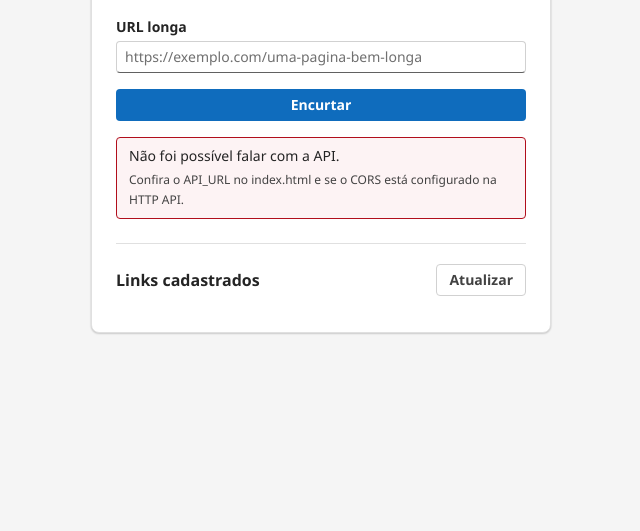
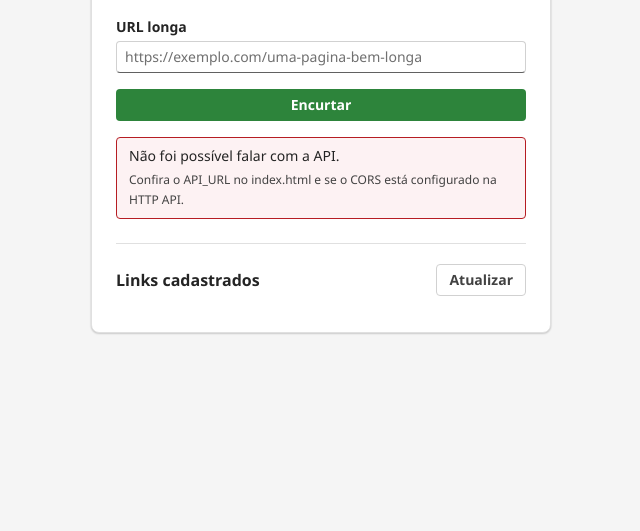
Before and after one commit to ricardoandreh/minicurso-aws-sepe2026, a website: page url-shortener/index.html in a window 1280 px wide. Shown: the part 269-800 px from the top of the page, without its empty margins (319-959 px from the left). Drawn offline with Linux system fonts and the light colour scheme; no server answers.

Commit message:
Realinha o frontend com a paleta do Instituto Federal Catarinense
Cores extraidas da faixa institucional, nao estimadas: vermelho #ca2027 e a
escala de verdes de #349a46 ate #f8fef8.

O verde institucional puro nao serve como cor de preenchimento com texto
branco: #3cb04f tem 2,79:1 e o AA da WCAG pede 4,5:1. Nem o verde mais escuro
da faixa (#458c43) passa, com 4,13:1. Os tons de botao sao esse mesmo verde
escurecido ate cruzar o limite, preservando a matiz: #2d843b no repouso
(4,69:1), #2a7b37 no hover, #246a2f no pressed. O verde de texto sobre fundo
claro e #277233 (5,93:1), e no tema escuro e #63c072 (6,45:1 sobre #292929).

Os tons claros (#e3f7e3 no badge) e o vermelho vem direto da paleta oficial,
sem ajuste. O vermelho so foi escurecido para uso como texto de erro.

Conferi os nove pares de cor usados na interface nos dois temas. O vermelho de
erro no tema escuro reprovava por pouco (4,48:1) e foi clareado para #ee7a7f.

Acrescenta tambem a faixa do vermelho ao verde no topo do card, que e o
elemento grafico da identidade, em 4px para assinar sem competir com o
conteudo. Favicon passa a usar o verde da marca.

```diff
--- a/url-shortener/index.html
+++ b/url-shortener/index.html
@@ -21,15 +21,22 @@
   --colorNeutralStroke1: #d1d1d1;
   --colorNeutralStroke2: #e0e0e0;
   --colorNeutralStrokeAccessible: #616161;
-  --colorBrandBackground: #0f6cbd;
-  --colorBrandBackgroundHover: #115ea3;
-  --colorBrandBackgroundPressed: #0c3b5e;
-  --colorBrandBackground2: #ebf3fc;
-  --colorBrandForeground1: #0f6cbd;
-  --colorBrandStroke1: #0f6cbd;
-  --colorPaletteRedForeground1: #b10e1c;
-  --colorPaletteRedBackground1: #fdf3f4;
-  --colorPaletteGreenForeground1: #0e700e;
+  /* Marca: paleta do Instituto Federal Catarinense.
+     O verde institucional puro (#3cb04f) tem só 2,79:1 com texto branco e
+     reprova no AA da WCAG, que pede 4,5:1. Os tons de preenchimento abaixo são
+     esse mesmo verde escurecido até passar, mantendo a matiz. Os tons claros
+     (#e3f7e3) e o vermelho (#ca2027) vêm direto da paleta oficial. */
+  --ifcVerde: #3cb04f;              /* verde institucional, referência */
+  --ifcVermelho: #ca2027;           /* vermelho institucional */
+  --colorBrandBackground: #2d843b;        /* 4,69:1 com branco */
+  --colorBrandBackgroundHover: #2a7b37;   /* 5,27:1 */
+  --colorBrandBackgroundPressed: #246a2f; /* 6,61:1 */
+  --colorBrandBackground2: #e3f7e3;       /* tom claro da paleta oficial */
+  --colorBrandForeground1: #277233;       /* 5,93:1 sobre branco */
+  --colorBrandStroke1: #2d843b;
+  --colorPaletteRedForeground1: #b61d23;  /* vermelho IFC escurecido, 6,59:1 */
+  --colorPaletteRedBackground1: #fdf2f3;
+  --colorPaletteGreenForeground1: #246a2f;
   --colorStrokeFocus2: #000000;
   --shadow2: 0 1px 2px rgba(0,0,0,.14), 0 0 2px rgba(0,0,0,.12);
   --borderRadiusMedium: 4px;
@@ -55,15 +62,15 @@
     --colorNeutralStroke1: #666666;
     --colorNeutralStroke2: #525252;
     --colorNeutralStrokeAccessible: #adadad;
-    --colorBrandBackground: #115ea3;
-    --colorBrandBackgroundHover: #0f6cbd;
-    --colorBrandBackgroundPressed: #0c3b5e;
-    --colorBrandBackground2: #0c2a47;
-    --colorBrandForeground1: #479ef5;
-    --colorBrandStroke1: #479ef5;
-    --colorPaletteRedForeground1: #dc626d;
+    --colorBrandBackground: #2d843b;
+    --colorBrandBackgroundHover: #308d3f;
+    --colorBrandBackgroundPressed: #246a2f;
+    --colorBrandBackground2: #16331a;
+    --colorBrandForeground1: #63c072;       /* 6,45:1 sobre #292929 */
+    --colorBrandStroke1: #63c072;
+    --colorPaletteRedForeground1: #ee7a7f;
     --colorPaletteRedBackground1: #3b1113;
-    --colorPaletteGreenForeground1: #54b054;
+    --colorPaletteGreenForeground1: #63c072;
     --colorStrokeFocus2: #ffffff;
     --shadow2: 0 1px 2px rgba(0,0,0,.28), 0 0 2px rgba(0,0,0,.24);
   }
@@ -89,10 +96,28 @@ body {
   outline-offset: 1px;
 }
 
+/* Faixa do vermelho ao verde, o elemento gráfico da identidade do IFC.
+   Fica no topo do card em vez de ocupar a página inteira: dá a assinatura
+   visual sem competir com o conteúdo. */
+.card::before {
+  content: "";
+  display: block;
+  height: 4px;
+  margin: -24px -24px 20px;
+  border-radius: var(--borderRadiusXLarge) var(--borderRadiusXLarge) 0 0;
+  background: linear-gradient(
+    90deg,
+    var(--ifcVermelho) 0 22%,
+    #349a46 22%, #3cb04f 34%, #62ca71 48%,
+    #8eda96 62%, #c2ecc4 78%, #e9f9e9 92%, #f8fef8 100%
+  );
+}
+
 .card {
   width: 100%;
   max-width: 460px;
   padding: 24px;
+  overflow: hidden;
   background: var(--colorNeutralBackground1);
   border: 1px solid var(--colorNeutralStroke2);
   border-radius: var(--borderRadiusXLarge);
```
